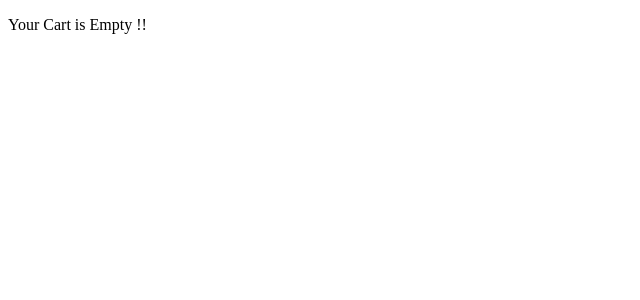
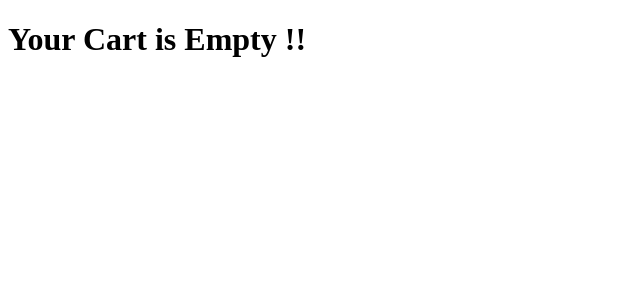
Before and after one commit to kalungedamaji/shopping-cart-app, a React (Create React App) app: page /cart in a window 1280 px wide. Shown: the top 300 px of the page, without its empty margins (0-640 px from the left). Built offline with nearby package versions, Linux system fonts and the light colour scheme.

Commit message:
Refactored and did the packaging of components

```diff
--- a/src/App.tsx
+++ b/src/App.tsx
@@ -2,16 +2,19 @@ import React from 'react';
 import {Routes, Route} from 'react-router-dom'
 import HomePage from './pages/home-page/HomePage';
 import CartPage from './pages/cart-page/CartPage'
+import { CartContextProvider } from './store/Cart-Context';
 
 
 const  App:React.FC = () => {
 
     return (
         <div>
+            <CartContextProvider>
             <Routes>
             <Route path='/' element = {<HomePage />}> </Route>
             <Route path='/cart' element = {<CartPage />} ></Route>
             </Routes>
+            </CartContextProvider>
         </div>
     )
 
--- a/src/components/cart/CartList.tsx
+++ b/src/components/cart/CartList.tsx
@@ -11,7 +11,7 @@ const CartList: React.FC = () => {
   console.log("In Cart List: ", {cartCtx});
 
   if (cartCtx.cartProductList.length === 0) {
-    return <p>Your Cart is Empty !!</p>;
+    return <h1>Your Cart is Empty !!</h1>;
   }
 
   return (
```
Also changed, not shown: src/index.tsx (+3 -4 lines), 1 other file (tests, documents, lock files or other folders).
